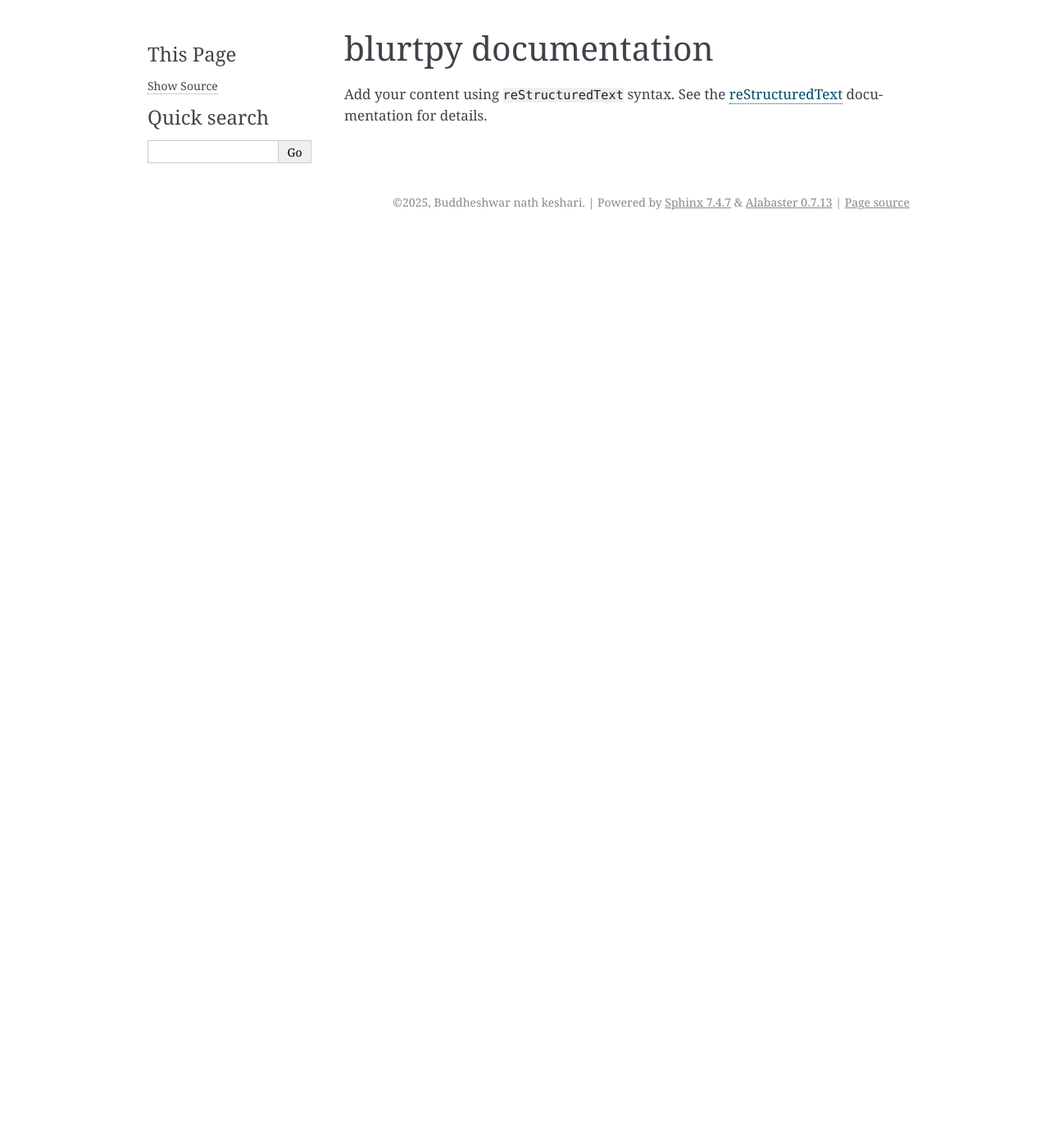
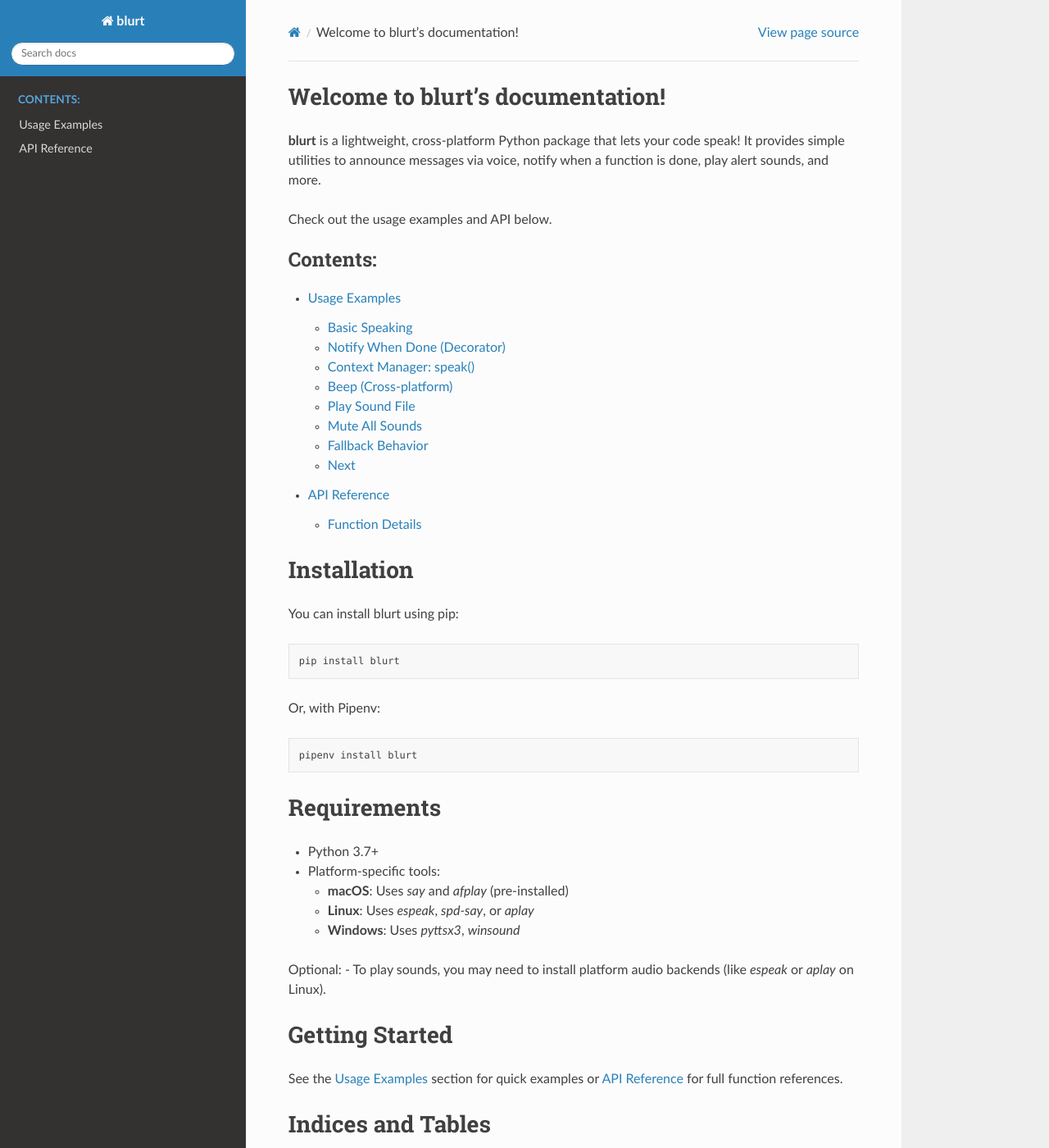
Before and after one commit to buddheshwarnath/blurtpy, a Sphinx documentation site: the page built from docs/index.rst, in a window 1280 px wide and 1400 px high. Shown: the whole window at 82% size. Built offline with Sphinx 7.4.7 and the Read the Docs theme 3.1.0, drawn with Linux system fonts in a browser that asks for light colours; some of the changed text lies outside the part shown.

Commit message:
Add Docs

```diff
--- /dev/null
+++ b/docs/api.rst
@@ -0,0 +1,72 @@
+API Reference
+=============
+
+This page documents all public functions provided by the `blurt` package.
+
+.. automodule:: blurt
+    :members:
+    :undoc-members:
+    :show-inheritance:
+
+
+Function Details
+----------------
+
+say(message: str)
+~~~~~~~~~~~~~~~~~
+
+Speaks a message out loud using the system's speech engine.
+
+- **Parameters**:
+  `message` (str): The message to speak.
+- **Behavior**:
+  Uses `say` on macOS, `espeak` or `spd-say` on Linux, and `pyttsx3` on Windows.
+- **Mute option**:
+  Set environment variable `BLURT_MUTE=true` to disable speaking.
+
+notify_when_done(message: str = "Task completed")
+~~~~~~~~~~~~~~~~~~~~~~~~~~~~~~~~~~~~~~~~~~~~~~~~~
+
+A decorator that speaks a message when a function finishes executing.
+
+- **Parameters**:
+  `message` (str): The message to announce when the function completes.
+- **Usage**:
+  Use `@notify_when_done("All done!")` before your function.
+
+speak(start: str = "Started", done: str = "Completed")
+~~~~~~~~~~~~~~~~~~~~~~~~~~~~~~~~~~~~~~~~~~~~~~~~~~~~~~~
+
+Context manager to announce the beginning and end of a block of code.
+
+- **Parameters**:
+  - `start` (str): Message spoken before the block runs.
+  - `done` (str): Message spoken after the block finishes.
+- **Usage**:
+
+  .. code-block:: python
+
+      with speak("Begin", "Done"):
+          # block of code
+
+beep()
+~~~~~~
+
+Plays a short beep sound.
+
+- **Platform-specific behavior**:
+  - macOS: plays `/System/Library/Sounds/Glass.aiff`
+  - Windows: uses `winsound.Beep`
+  - Linux: prints ASCII bell (`\a`)
+
+play_sound(path: str = None)
+~~~~~~~~~~~~~~~~~~~~~~~~~~~~
+
+Plays a custom sound file.
+
+- **Parameters**:
+  `path` (str, optional): Path to `.mp3` or `.wav` file. If omitted, default sound is used.
+- **Platform-specific behavior**:
+  - macOS: uses `afplay`
+  - Windows: uses `winsound.PlaySound`
+  - Linux: uses `aplay`
--- a/docs/conf.py
+++ b/docs/conf.py
@@ -1,27 +1,27 @@
 # Configuration file for the Sphinx documentation builder.
-#
-# For the full list of built-in configuration values, see the documentation:
-# https://www.sphinx-doc.org/en/master/usage/configuration.html
+
+import os
+import sys
+
+# -- Path setup ---------------------------------------------------------------
+# Add the parent directory (where the `blurt` package is located) to sys.path
+sys.path.insert(0, os.path.abspath('..'))
 
 # -- Project information -----------------------------------------------------
-# https://www.sphinx-doc.org/en/master/usage/configuration.html#project-information
-
-project = 'blurtpy'
-copyright = '2025, Buddheshwar nath keshari'
-author = 'Buddheshwar nath keshari'
+project = 'blurt'
+author = 'Buddheshwar Nath Keshari'
+release = '0.2.2'
 
 # -- General configuration ---------------------------------------------------
-# https://www.sphinx-doc.org/en/master/usage/configuration.html#general-configuration
-
-extensions = []
+extensions = [
+    'sphinx.ext.autodoc',
+    'sphinx.ext.napoleon',
+    'sphinx.ext.viewcode',
+]
 
 templates_path = ['_templates']
-exclude_patterns = ['_build', 'Thumbs.db', '.DS_Store']
-
-
+exclude_patterns = []
 
 # -- Options for HTML output -------------------------------------------------
-# https://www.sphinx-doc.org/en/master/usage/configuration.html#options-for-html-output
-
-html_theme = 'alabaster'
+html_theme = 'sphinx_rtd_theme'
 html_static_path = ['_static']
--- a/docs/index.rst
+++ b/docs/index.rst
@@ -1,16 +1,60 @@
-.. blurtpy documentation master file, created by
-   sphinx-quickstart on Thu Jun 19 22:32:14 2025.
-   You can adapt this file completely to your liking, but it should at least
-   contain the root `toctree` directive.
+.. blurt documentation master file
 
-blurtpy documentation
-=====================
+Welcome to blurt's documentation!
+=================================
 
-Add your content using ``reStructuredText`` syntax. See the
-`reStructuredText <https://www.sphinx-doc.org/en/master/usage/restructuredtext/index.html>`_
-documentation for details.
+**blurt** is a lightweight, cross-platform Python package that lets your code speak!
+It provides simple utilities to announce messages via voice, notify when a function is done, play alert sounds, and more.
 
+Check out the usage examples and API below.
 
 .. toctree::
    :maxdepth: 2
    :caption: Contents:
+
+   usage
+   api
+
+
+Installation
+============
+
+You can install blurt using pip:
+
+.. code-block:: bash
+
+    pip install blurt
+
+Or, with Pipenv:
+
+.. code-block:: bash
+
+    pipenv install blurt
+
+
+Requirements
+============
+
+- Python 3.7+
+- Platform-specific tools:
+
+  - **macOS**: Uses `say` and `afplay` (pre-installed)
+  - **Linux**: Uses `espeak`, `spd-say`, or `aplay`
+  - **Windows**: Uses `pyttsx3`, `winsound`
+
+Optional:
+- To play sounds, you may need to install platform audio backends (like `espeak` or `aplay` on Linux).
+
+
+Getting Started
+===============
+
+See the :doc:`usage` section for quick examples or :doc:`api` for full function references.
+
+
+Indices and Tables
+==================
+
+* :ref:`genindex`
+* :ref:`modindex`
+* :ref:`search`
--- a/docs/requirements.txt
+++ b/docs/requirements.txt
@@ -1 +1,2 @@
 sphinx
+sphinx_rtd_theme
--- /dev/null
+++ b/docs/usage.rst
@@ -0,0 +1,95 @@
+Usage Examples
+==============
+
+Basic Speaking
+--------------
+
+Use `say()` to speak a simple message aloud:
+
+.. code-block:: python
+
+    from blurt import say
+
+    say("Hello, world!")
+
+
+Notify When Done (Decorator)
+----------------------------
+
+Use `@notify_when_done` to automatically speak after a function completes:
+
+.. code-block:: python
+
+    from blurt import notify_when_done
+
+    @notify_when_done("Processing done!")
+    def process_data():
+        # Your logic here
+        print("Working...")
+
+    process_data()
+
+
+Context Manager: speak()
+------------------------
+
+Use the `speak()` context manager to announce when a block of code starts and finishes:
+
+.. code-block:: python
+
+    from blurt import speak
+
+    with speak("Starting task", "Finished task"):
+        # Do something
+        for _ in range(3):
+            print("Processing...")
+
+
+Beep (Cross-platform)
+---------------------
+
+Play a short system beep sound:
+
+.. code-block:: python
+
+    from blurt import beep
+
+    beep()
+
+
+Play Sound File
+---------------
+
+Play a custom `.mp3` or `.wav` file using your system’s default sound player:
+
+.. code-block:: python
+
+    from blurt import play_sound
+
+    play_sound("/path/to/your/alert.mp3")
+
+If no path is passed, a default alert sound (included with the package) will play.
+
+
+Mute All Sounds
+---------------
+
+You can globally mute all speaking or beeping using an environment variable:
+
+.. code-block:: bash
+
+    export BLURT_MUTE=true
+
+This is useful in CI, automated scripts, or when you want silent mode.
+
+
+Fallback Behavior
+-----------------
+
+On platforms where sound tools like `say`, `espeak`, or `pyttsx3` are missing, the message will be printed with a mute/fallback prefix, and clear instructions will be printed (especially for Linux users).
+
+
+Next
+----
+
+See :doc:`api` for detailed reference of each function.
```
Also changed, not shown: blurt/__init__.py (+118 -0 lines), docs/changelog.rst (added, +29 -0 lines), docs/faq.rst (added, +77 -0 lines), 1 other file.
